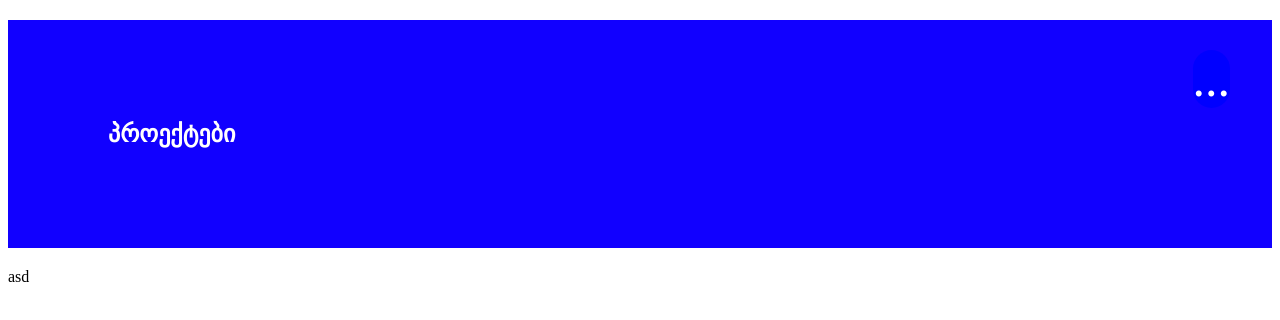
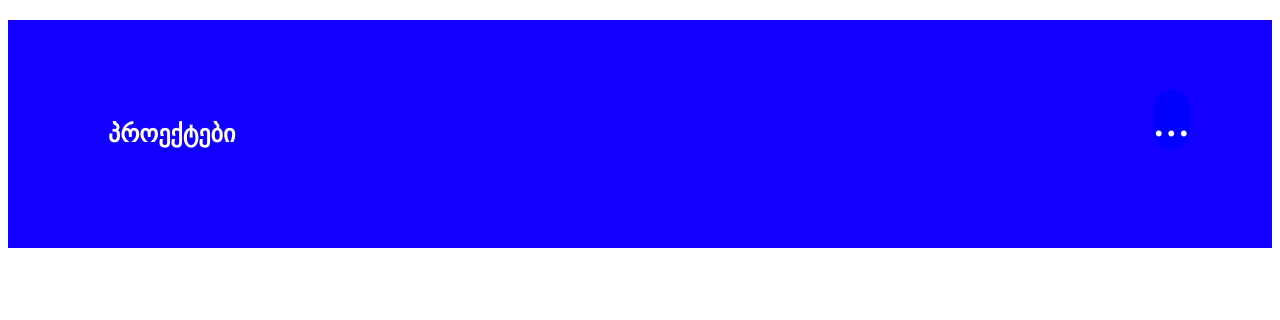
Before and after one commit to GioAdiosa/lesson-66, a plain HTML site: page index.html in a window 1280 px wide. Drawn offline with Linux system fonts and the light colour scheme.

Commit message:
header
final header

```diff
--- a/index.html
+++ b/index.html
@@ -8,11 +8,8 @@
   </head>
   <body>
     <header>
-      <div>
-        <h2 class="title">პროექტები</h2>
-        <p class="dod">...</p>
-      </div>
+      <h2 class="title">პროექტები</h2>
+      <p class="dod">...</p>
     </header>
   </body>
 </html>
-asd
--- a/style.css
+++ b/style.css
@@ -11,10 +11,9 @@
     color: white;
     background-color: blue;
     font-size: 50px;
-    position: fixed;
     text-align: right;
     position: absolute;
     top: 20px;
     right: 20px;
-    margin: 30px;
+    margin: 70px;
 }
```
Also changed, not shown: images/Rectangle 94.png (added), images/Rectangle 95.png (added), images/Rectangle 96.png (added).
